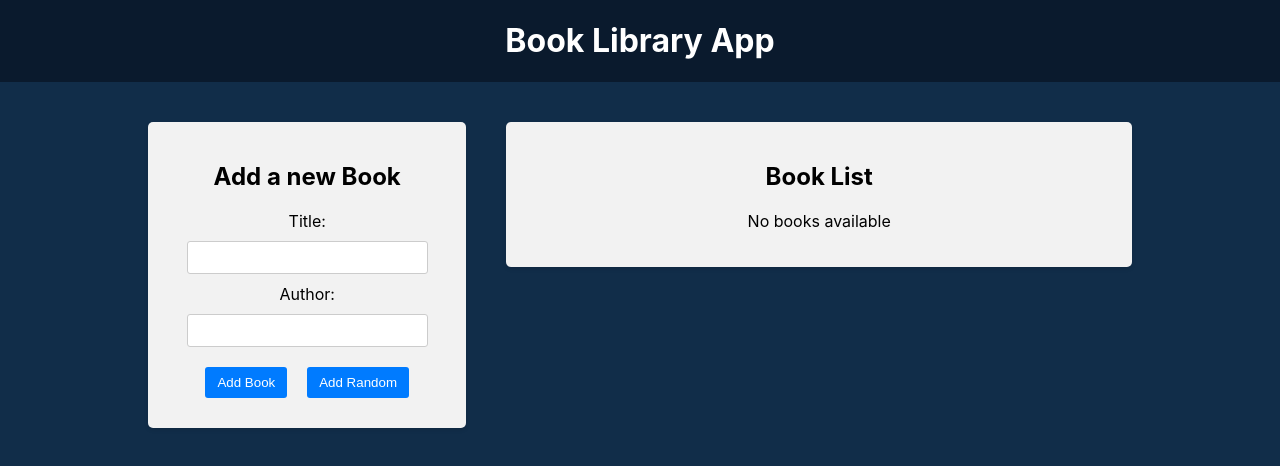
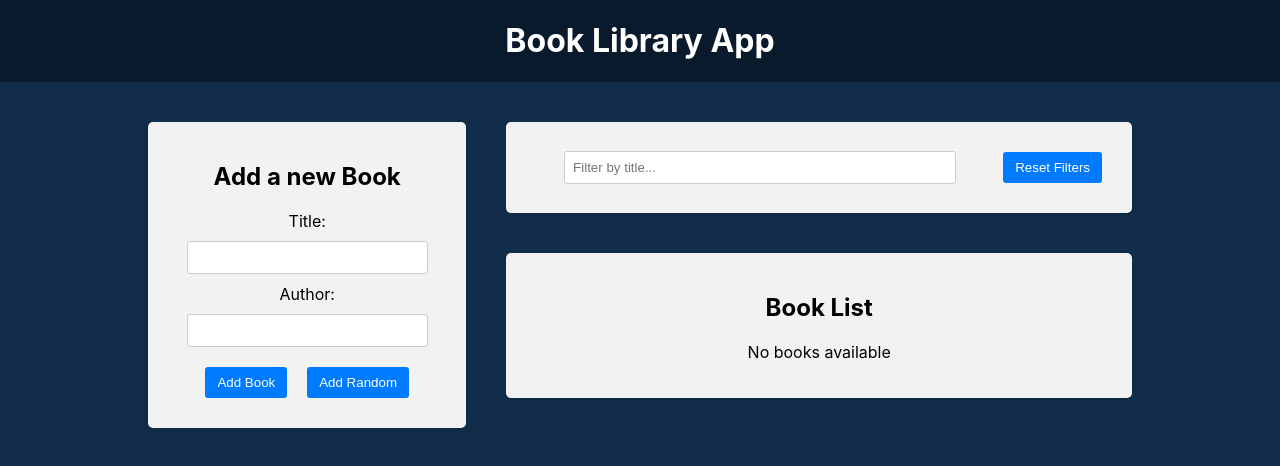
Before and after one commit to vasilypu/30-react-redux, a React (Create React App) app in the folder frontend/: page / in a window 1280 px wide. Shown: the top 466 px of the page. Built offline with nearby package versions, Linux system fonts and the light colour scheme.

Commit message:
Filter Redux slice and Filter by Title

```diff
--- a/frontend/src/App.js
+++ b/frontend/src/App.js
@@ -14,7 +14,7 @@
           <BookForm />
         </div>
         <div className='app-right-column'>
-          {/* <Filter /> */}
+          <Filter />
           <BookList />
         </div>
       </main>
--- a/frontend/src/components/BookList/BookList.js
+++ b/frontend/src/components/BookList/BookList.js
@@ -2,9 +2,11 @@
 import { BsBookmarkStar, BsBookmarkStarFill } from 'react-icons/bs'
 import './BookList.css'
 import { deleteBook, toggleFavorite } from '../../redux/books/actionCreators'
+import { selectTitleFilter } from '../../redux/slices/filterSlice'
 
 const BookList = () => {
   const books = useSelector((state) => state.books)
+  const titleFilter = useSelector(selectTitleFilter)
   const dispatch = useDispatch()
 
   const handleDeleteBook = (id) => {
@@ -15,6 +17,13 @@
     dispatch(toggleFavorite(id))
   }
 
+  const filteredBooks = books.filter((book) => {
+    const matchesTitle = book.title
+      .toLowerCase()
+      .includes(titleFilter.toLowerCase())
+    return matchesTitle
+  })
+
   return (
     <div className='app-block book-list'>
       <h2>Book List</h2>
@@ -22,7 +31,7 @@
         <p> No books available </p>
       ) : (
         <ul>
-          {books.map((book, i) => (
+          {filteredBooks.map((book, i) => (
             <li key={book.id}>
               <div className='book-info'>
                 {++i}. {book.title} by <strong> {book.author}</strong>
--- a/frontend/src/components/Filter/Filter.js
+++ b/frontend/src/components/Filter/Filter.js
@@ -1,8 +1,35 @@
+import { useDispatch, useSelector } from 'react-redux'
+import {
+  setTitleFilter,
+  resetFilters,
+  selectTitleFilter,
+} from '../../redux/slices/filterSlice'
 import './Filter.css'
 const Filter = () => {
+  const dispatch = useDispatch()
+  const titleFilter = useSelector(selectTitleFilter)
+
+  const handleTitleFilterChange = (e) => {
+    dispatch(setTitleFilter(e.target.value))
+  }
+
+  const handleResetFilters = () => dispatch(resetFilters())
+
   return (
     <div className='app-block filter'>
-      <h2>Filters</h2>
+      <div className='filter-row'>
+        <div className='filter-group'>
+          <input
+            type='text'
+            value={titleFilter}
+            placeholder='Filter by title...'
+            onChange={handleTitleFilterChange}
+          />
+        </div>
+        <button type='button' onClick={handleResetFilters}>
+          Reset Filters
+        </button>
+      </div>
     </div>
   )
 }
--- /dev/null
+++ b/frontend/src/redux/slices/filterSlice.js
@@ -0,0 +1,21 @@
+import { createSlice } from '@reduxjs/toolkit'
+const initialState = {
+  title: '',
+}
+
+const filterSlice = createSlice({
+  name: 'filter',
+  initialState,
+  reducers: {
+    setTitleFilter: (state, action) => {
+      state.title = action.payload
+    },
+    resetFilters: (state) => initialState,
+  },
+})
+
+export const { setTitleFilter, resetFilters } = filterSlice.actions
+
+export const selectTitleFilter = (state) => state.filter.title
+
+export default filterSlice.reducer
--- a/frontend/src/redux/store.js
+++ b/frontend/src/redux/store.js
@@ -1,8 +1,12 @@
 import { configureStore } from '@reduxjs/toolkit'
 import booksReducer from './books/reducer'
+import filterReducer from './slices/filterSlice'
 
 const store = configureStore({
-  reducer: { books: booksReducer },
+  reducer: {
+    books: booksReducer,
+    filter: filterReducer,
+  },
 })
 
 export default store
```
